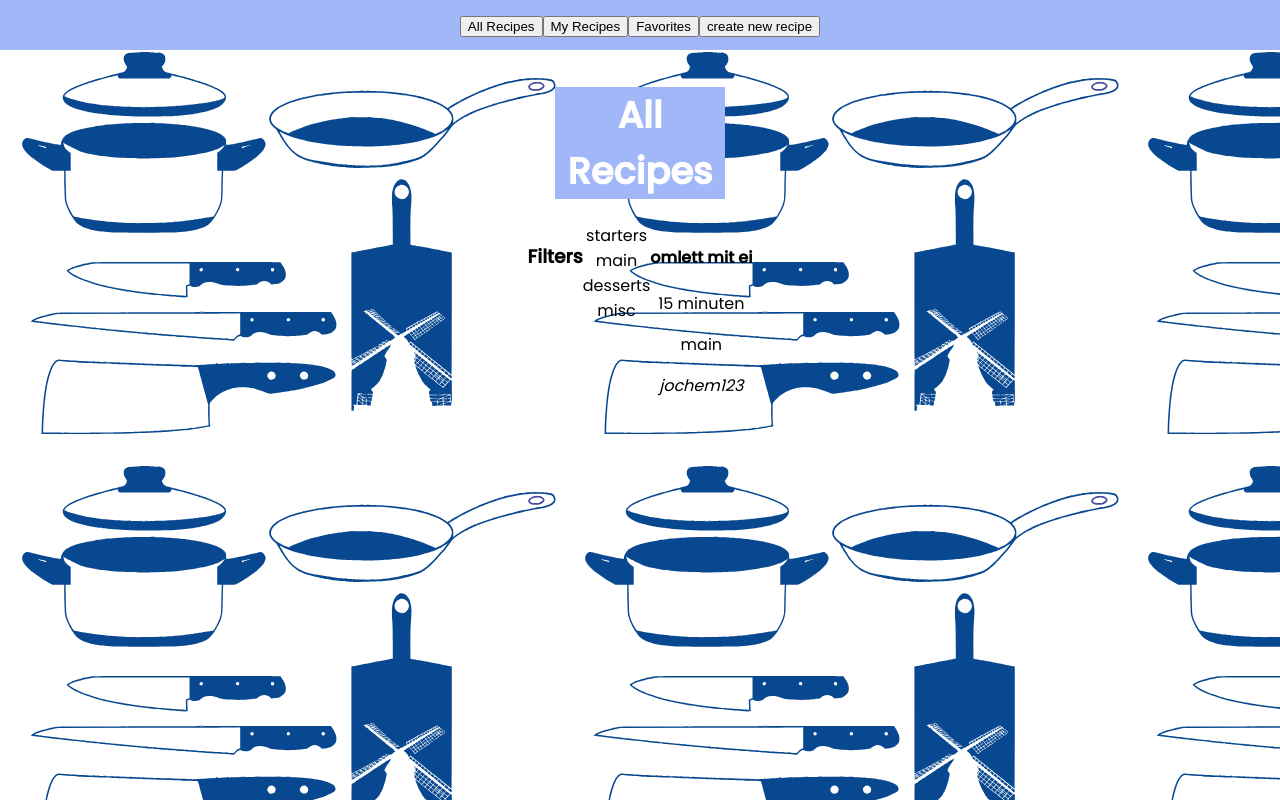
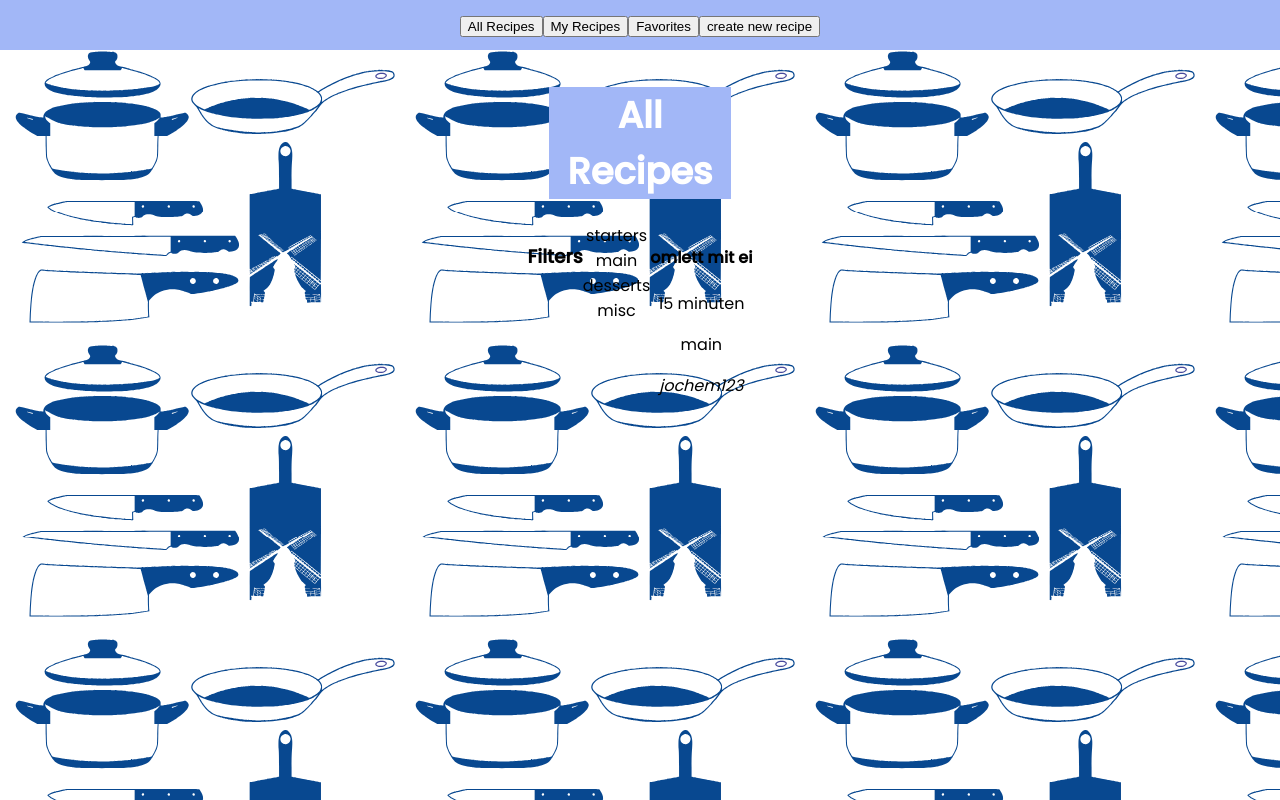
Before and after one commit to jochempunt/KochemMitJochem, a plain HTML site: page Client/html/Main.html in a window 1280 px wide. Drawn offline with Linux system fonts and the light colour scheme.

Commit message:
fixed bg

```diff
--- a/Client/css/style.css
+++ b/Client/css/style.css
@@ -13,7 +13,8 @@ body{
     position:relative;
     display: grid;
     background-image: url("../images/utensils.svg");
-    background-size:contain;
+    background-size:400px;
+    background-attachment: fixed;
     background-repeat:repeat;
     background-position-y: 50px;
     grid-template-areas: "header" "main";
@@ -93,6 +94,8 @@ h1,header{
 }
 h1{
     margin-top: 1em;
+    padding-left: 1rem;
+    padding-right: 1rem;
 
 }
 #nakedLink{
```
